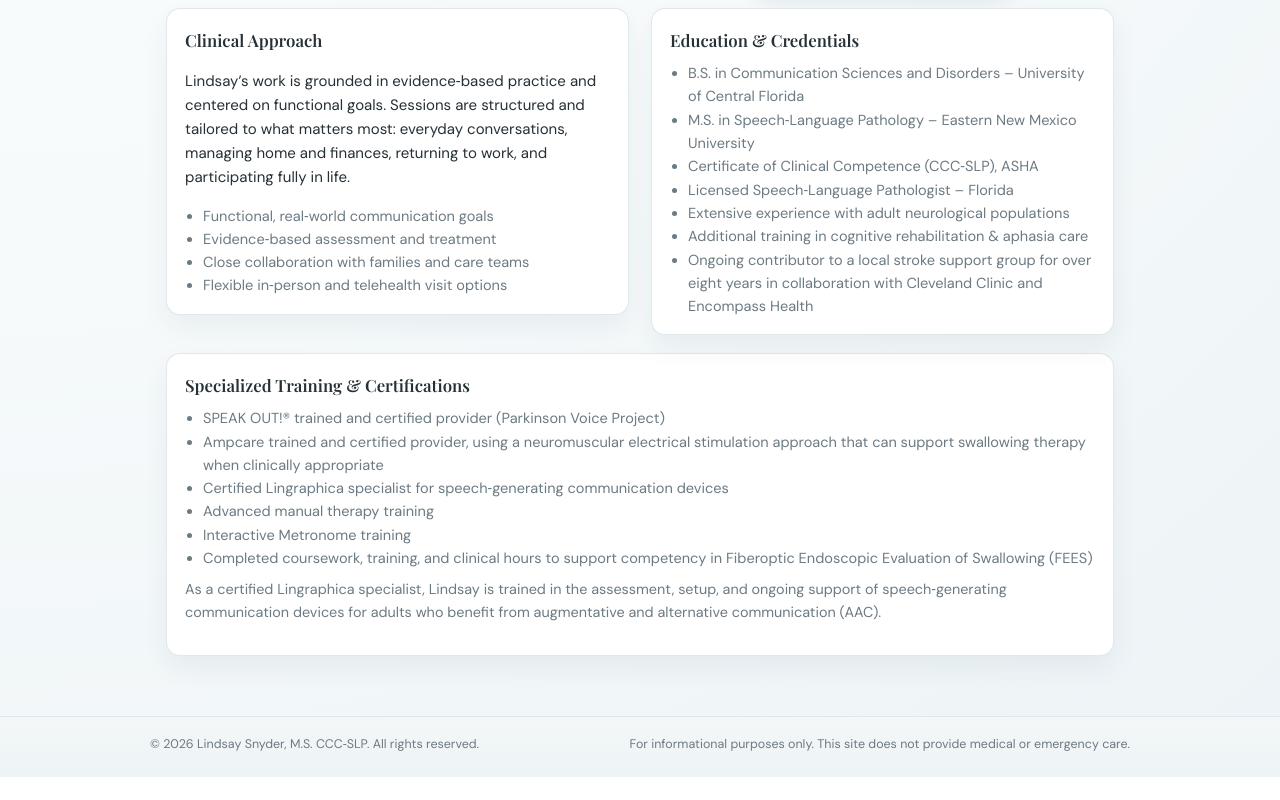
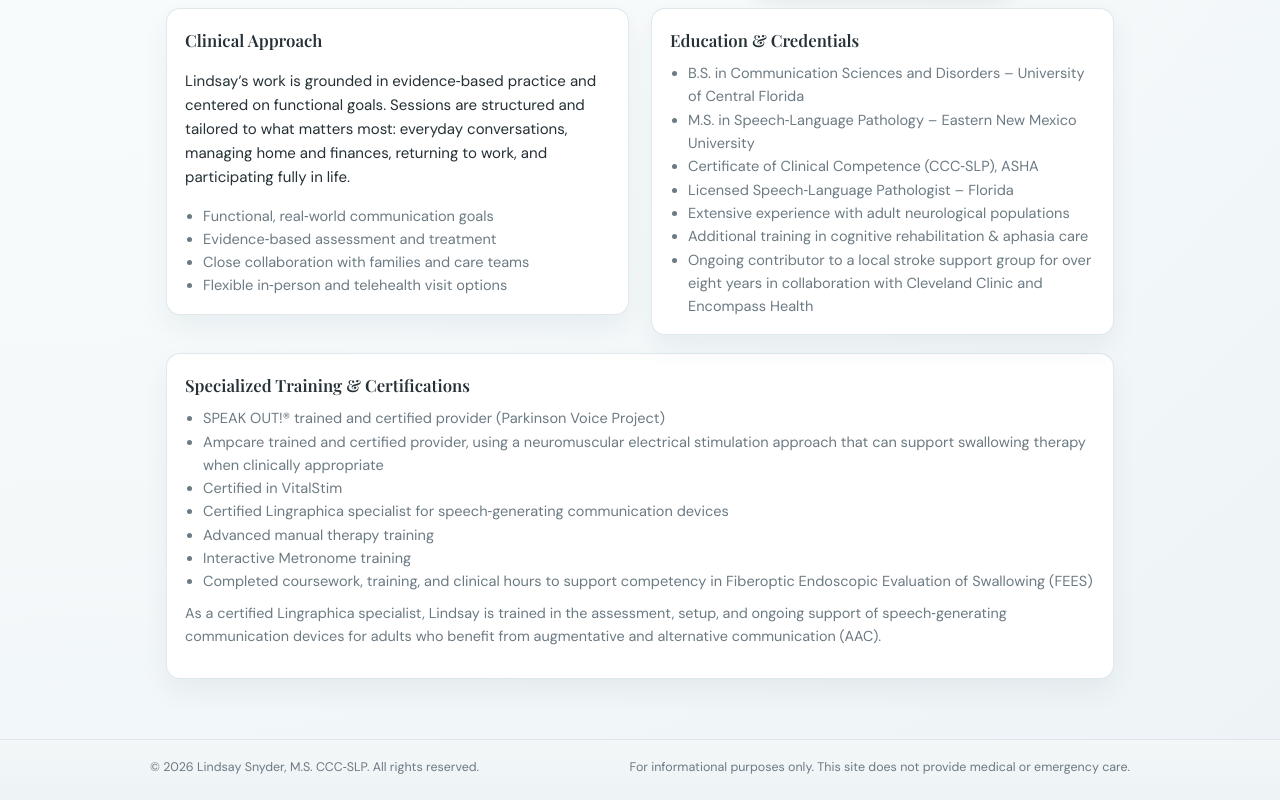
Before and after one commit to clawdiasny/lindsay-snyder-site, a plain HTML site: page about.html in a window 1280 px wide. Shown: the part 886-1686 px from the top of the page. Before the commit the page ends 1663 px from the top, so only its background shows below. Drawn offline with nearby package versions, Linux system fonts and the light colour scheme.

Commit message:
Add VitalStim certification

```diff
--- a/about.html
+++ b/about.html
@@ -300,6 +300,7 @@
         <ul class="credentials-list" style="margin-top: 4px;">
           <li>SPEAK OUT!&reg; trained and certified provider (Parkinson Voice Project)</li>
           <li>Ampcare trained and certified provider, using a neuromuscular electrical stimulation approach that can support swallowing therapy when clinically appropriate</li>
+          <li>Certified in VitalStim</li>
           <li>Certified Lingraphica specialist for speech‑generating communication devices</li>
           <li>Advanced manual therapy training</li>
           <li>Interactive Metronome training</li>
```
Also changed, not shown: index.html (+1 -0 lines).
